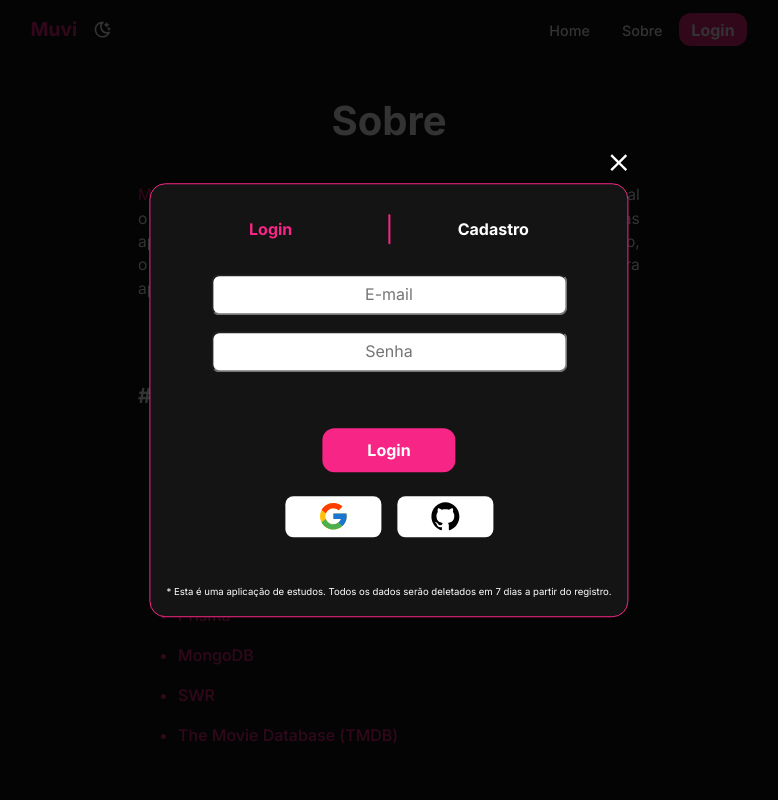
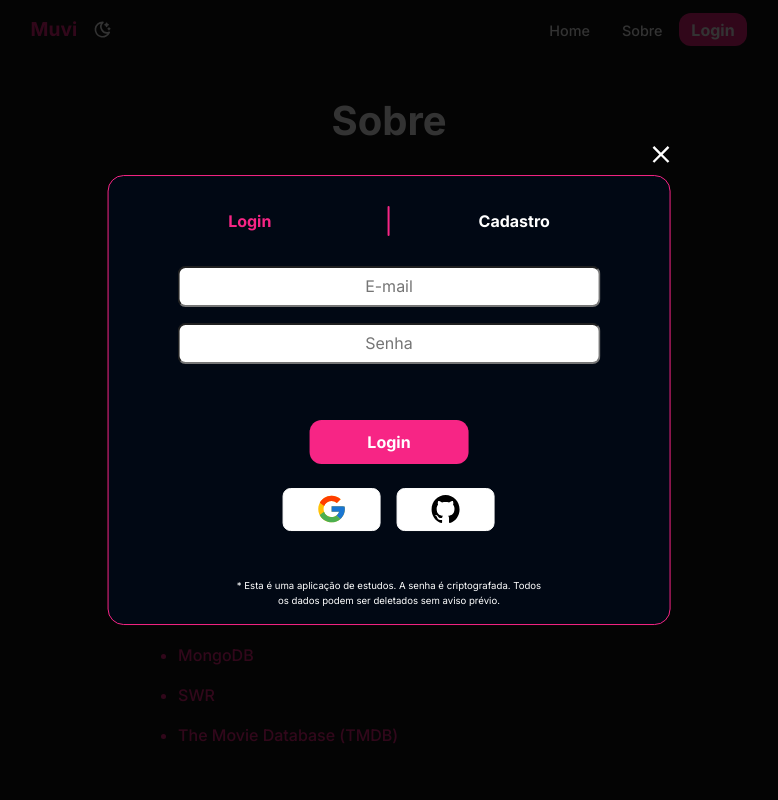
Before and after one commit to g-pg/movies-list, a Next.js app: page /sobre in a window 1280 px wide. Both pictures are taken after a click on the button "Login". Shown: the top 800 px of the page, without its empty margins (251-1029 px from the left). Built offline with nearby package versions, Linux system fonts and the light colour scheme; no server answers.

Commit message:
visual changes

```diff
--- a/components/general/Auth/AuthModal.jsx
+++ b/components/general/Auth/AuthModal.jsx
@@ -86,6 +86,16 @@ export default function AuthModal() {
 		setIsLoading(false);
 	}, [formData, login]);
 
+	async function handleOAuth(provider) {
+		try {
+			setIsLoading(true);
+			await signIn(provider, { callbackUrl: "/user" });
+		} catch (error) {
+			console.log(error);
+		} finally {
+			setIsLoading(false);
+		}
+	}
 	return (
 		<>
 			<div className={styles.modalWrapper}>
@@ -144,16 +154,16 @@ export default function AuthModal() {
 					// 	formType === "register" ? { opacity: "0", pointerEvents: "none" } : {}
 					// }
 				>
-					<button onClick={() => signIn("google", { callbackUrl: "/user" })}>
+					<button onClick={() => handleOAuth("google")}>
 						<FcGoogle />
 					</button>
-					<button onClick={() => signIn("github", { callbackUrl: "/user" })}>
+					<button onClick={() => handleOAuth("github")}>
 						<IoLogoGithub />
 					</button>
 				</div>
 				<p className={styles.disclaimer}>
-					* Esta é uma aplicação de estudos. Todos os dados serão deletados em 7 dias
-					a partir do registro.
+					* Esta é uma aplicação de estudos. A senha é criptografada. Todos os dados
+					podem ser deletados sem aviso prévio.
 				</p>
 				<button onClick={() => setShowAuthModal(false)} className={styles.closeBtn}>
 					<IoMdClose style={{ fontSize: "1.8rem" }} />
--- a/components/general/Auth/AuthModal.module.css
+++ b/components/general/Auth/AuthModal.module.css
@@ -11,6 +11,7 @@
     align-items: center;
     gap: 1rem;
     background: var(--cl-bg);
+    background: var(--cl-bg-lighter);
     padding: 1rem;
     border: 1px solid var(--cl-accent);
     border-radius: 16px;
@@ -85,11 +86,12 @@
     color: black;
     font-size: 2rem;
     width: 100%;
-
+    border: 1px solid transparent;
+    border: 1px solid var(--cl-text);
 }
 
 .socialLoginWrapper button:hover {
-    background: #f3f3f3
+    border: 1px solid var(--cl-accent);
 }
 
 .disclaimer {
@@ -97,6 +99,7 @@
     color: var(--cl-text);
     font-size: 0.6rem;
     margin-top: auto;
+    max-width: 60%;
 }
 
 .overlay {
@@ -117,10 +120,14 @@
     width: 1.8rem;
     transform: translateY(-40px);
     font-size: 1.8rem;
+
+}
+
+.closeBtn svg {
     color: white;
 }
 
-.closeBtn:hover {
+.closeBtn:hover svg {
     color: var(--cl-accent)
 }
 
--- a/components/pages/Home/Slider/Slider.module.css
+++ b/components/pages/Home/Slider/Slider.module.css
@@ -46,7 +46,7 @@
     content: "";
     width: 100%;
     height: 100%;
-    z-index: 999;
+    z-index: 997;
     top: 0;
     left: 0;
     right: 0;
```
